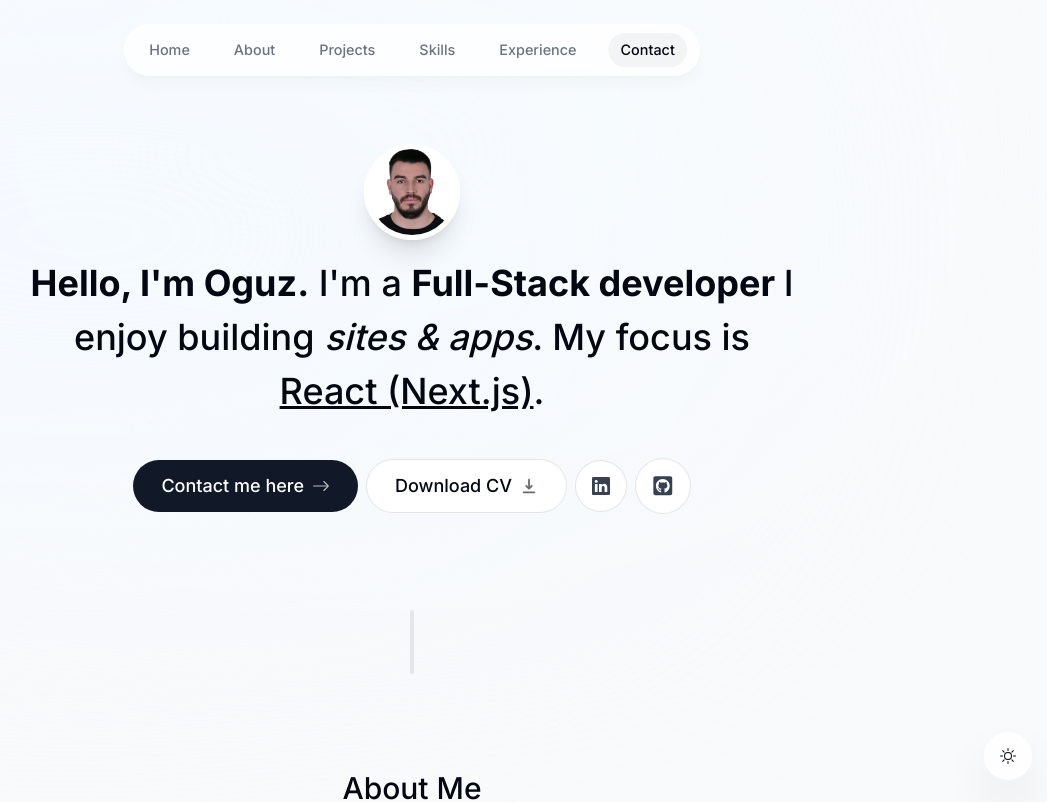
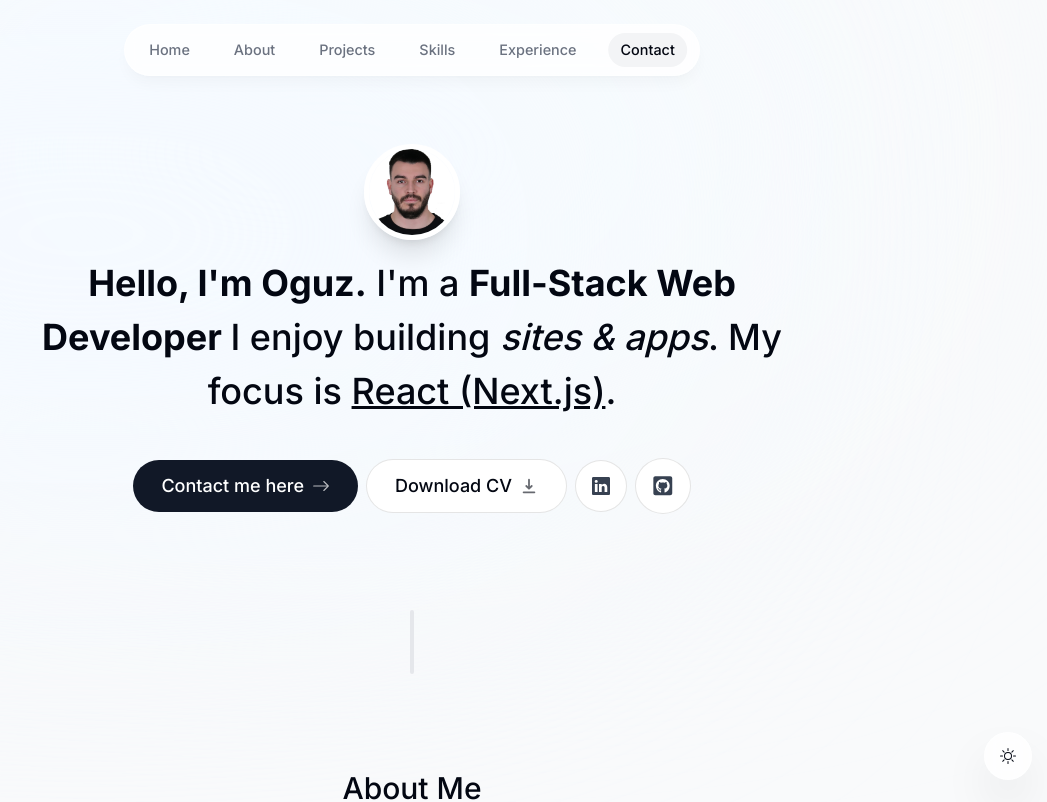
Before and after one commit to oguzcinar29/my-portfoilo, a Next.js app: page / in a window 1280 px wide. Shown: the top 802 px of the page, without its empty margins (228-1275 px from the left). Built offline with nearby package versions, Linux system fonts and the light colour scheme.

Commit message:
intro text changed

```diff
--- a/components/intro.tsx
+++ b/components/intro.tsx
@@ -45,12 +45,12 @@
       </div>
 
       <motion.h1
-        className="mb-10 mt-4 px-4 text-2xl font-medium !leading-[1.5] sm:text-4xl"
+        className="mb-10 mt-4 px-4  text-2xl font-medium !leading-[1.5] sm:text-4xl"
         initial={{ opacity: 0, y: 100 }}
         animate={{ opacity: 1, y: 0 }}
       >
         <span className="font-bold">Hello, I'm Oguz.</span> I'm a{" "}
-        <span className="font-bold">Full-Stack developer </span> I enjoy
+        <span className="font-bold">Full-Stack Web Developer </span> I enjoy
         building <span className="italic">sites & apps</span>. My focus is{" "}
         <span className="underline">React (Next.js)</span>.
       </motion.h1>
```
